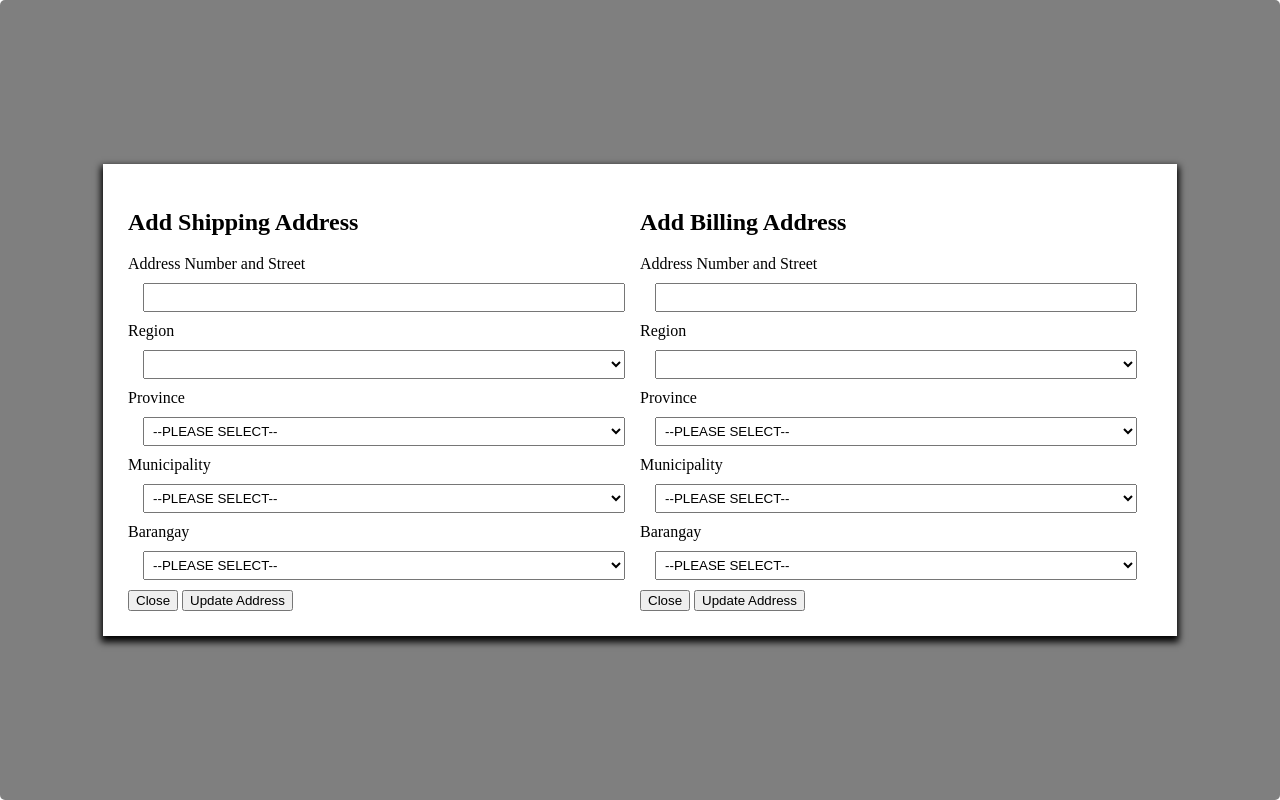
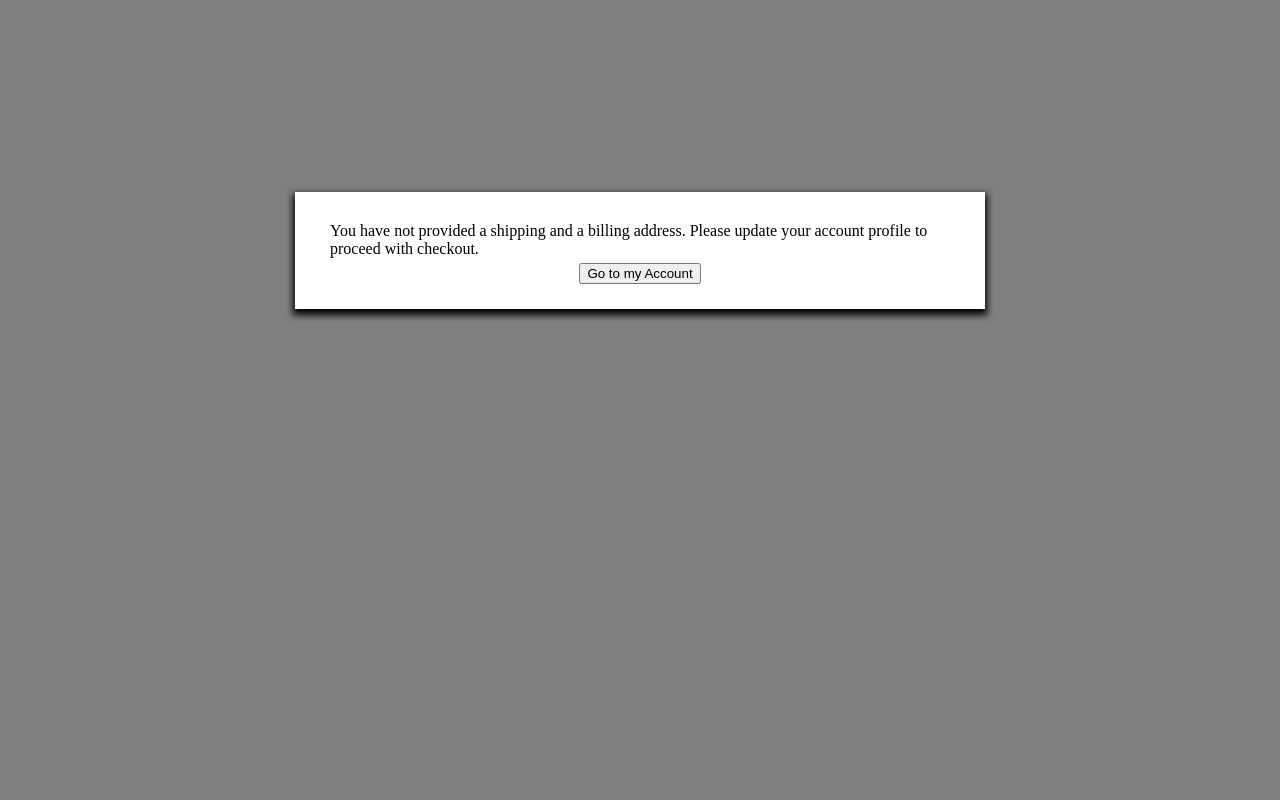
Before and after one commit to jbddelatorre/bored-gamer, a PHP site: page /views/new_address_modal.php in a window 1280 px wide. Run offline with PHP 8.4, Linux system fonts and the light colour scheme; lists and menus that the app fills with data are empty.

Commit message:
feat(account) added add address feature

```diff
--- a/app/controllers/get_address.php
+++ b/app/controllers/get_address.php
@@ -33,6 +33,8 @@
 				echo json_encode($row);
 			}
 		}
+	} else {
+		echo json_encode(0);
 	}
 
 
--- a/app/controllers/get_all_address.php
+++ b/app/controllers/get_all_address.php
@@ -37,4 +37,6 @@
 		}
 
 		echo json_encode($address_data);
+	} else {
+		echo json_encode(0);
 	}
--- a/app/views/checkout.php
+++ b/app/views/checkout.php
@@ -24,7 +24,7 @@ session_start();
 		$id = $_SESSION['user_data']['id'];
 		$sql_address = "SELECT * from addresses where user_id = $id";
 		$result_address = mysqli_query($conn, $sql_address);
-		if (mysqli_num_rows($result_address) < 1) {
+		if (mysqli_num_rows($result_address) < 2) {
 
 			include './new_address_modal.php';
 			echo "
@@ -301,8 +301,8 @@ session_start();
 			success: (data) => {
 				const d = JSON.parse(data);
 				const ele = document.querySelector(`#${type}`);
+				d ? ele.textContent = `${d.house_num_others}, ${d.barangay}, ${d.province_code}, ${d.region_province}, ${d.region}` : ele.textContent = "No information Provided."
 
-				ele.textContent = `${d.house_num_others}, ${d.barangay}, ${d.province_code}, ${d.region_province}, ${d.region}`
 			}
 		})
 	}
--- a/app/views/new_address_modal.php
+++ b/app/views/new_address_modal.php
@@ -1,7 +1,7 @@
 <link rel="stylesheet" href="./checkout.css">
 
 <style>
-	#addAddressModal {
+	#redirectToAddAddressModal {
 		display: flex;
 		width:100vw;
 		height:100vh;
@@ -17,112 +17,26 @@
 		opacity: 1;
 	}
 
-	#addAddressModal #addShippingBilling {
+	#redirectToAddAddress {
 		display: flex;
 		background-color: white;
 		box-shadow: 0 4px 7px 2px;
-		width:80vw;
+		width:50vw;
 		padding: 25px;
 		justify-content: center;
-		flex-direction: row;
+		flex-direction: column;
 		align-content: center;
 		align-items: center;
+		margin-bottom: 300px;
 	}
 
-	#addAddressModal #addShippingForm,
-	#addAddressModal #addBillingForm {
-		flex:1;
-		display: flex;
-		flex-direction: column;
-		align-content: center;
-	}
-
-	.modal-input-div-addshipping,
-	.modal-input-div-addbilling {
-		display: flex;
-		flex-direction: column;
-	}
 
 </style>
 
 
-<div id="addAddressModal" class="close-modal">
-	<div id="addShippingBilling">
-		<div id="addShippingForm">
-			<header>
-				<h2>Add Shipping Address</h2>
-			</header>
-			<main>
-				<div class="modal-input-div-addshipping">
-					<label for="region">Address Number and Street</label>
-					<input class="modal-only" type="text" name="street" id="inputstreet">
-				</div>
-				<div class="modal-input-div-addshipping">
-					<label for="region">Region</label>
-					<select class="modal-only" name="region" id="selectregions">
-					</select>
-				</div>
-				<div class="modal-input-div-addshipping">
-					<label for="province">Province</label>
-					<select class="modal-only" name="province" id="selectprovinces">
-						<option value="null">--PLEASE SELECT--</option>
-					</select>
-				</div>
-				<div class="modal-input-div-addshipping">
-					<label for="municipality">Municipality</label>
-					<select class="modal-only" name="municipality" id="selectmunicipalities">
-						<option value="null">--PLEASE SELECT--</option>
-					</select>
-				</div>
-				<div class="modal-input-div-addshipping">
-					<label for="barangay">Barangay</label>
-					<select class="modal-only" name="barangay" id="selectbarangays">
-						<option value="null">--PLEASE SELECT--</option>
-					</select>
-				</div>
-			</main>
-			<footer>
-				<button type="button" class="btn btn-secondary close-modal">Close</button>
-        		<button type="button" class="btn btn-primary" id="submitUpdateButton">Update Address</button>
-			</footer>
-		</div>
-		<div id="addBillingForm">
-			<header>
-				<h2>Add Billing Address</h2>
-			</header>
-			<main>
-				<div class="modal-input-div-addbilling">
-					<label for="region">Address Number and Street</label>
-					<input class="modal-only" type="text" name="street" id="inputstreet">
-				</div>
-				<div class="modal-input-div-addbilling">
-					<label for="region">Region</label>
-					<select class="modal-only" name="region" id="selectregions">
-					</select>
-				</div>
-				<div class="modal-input-div-addbilling">
-					<label for="province">Province</label>
-					<select class="modal-only" name="province" id="selectprovinces">
-						<option value="null">--PLEASE SELECT--</option>
-					</select>
-				</div>
-				<div class="modal-input-div-addbilling">
-					<label for="municipality">Municipality</label>
-					<select class="modal-only" name="municipality" id="selectmunicipalities">
-						<option value="null">--PLEASE SELECT--</option>
-					</select>
-				</div>
-				<div class="modal-input-div-addbilling">
-					<label for="barangay">Barangay</label>
-					<select class="modal-only" name="barangay" id="selectbarangays">
-						<option value="null">--PLEASE SELECT--</option>
-					</select>
-				</div>
-			</main>
-			<footer>
-				<button type="button" class="btn btn-secondary close-modal">Close</button>
-        		<button type="button" class="btn btn-primary" id="submitUpdateButton">Update Address</button>
-			</footer>
-		</div>
+<div id="redirectToAddAddressModal">
+	<div id="redirectToAddAddress">
+		<p>You have not provided a shipping and a billing address. Please update your account profile to proceed with checkout.</p>
+		<a href="./account.php"><button class="btn btn-outline-dark">Go to my Account</button></a>
 	</div>
 </div>
```
Also changed, not shown: app/assets/js/get_ph_info.js (+86 -0 lines), app/assets/js/get_update_address.js (+10 -7 lines), app/controllers/add_new_address.php (+30 -0 lines), app/views/account.php (+58 -9 lines), app/views/after_registration.php (+4 -7 lines).
